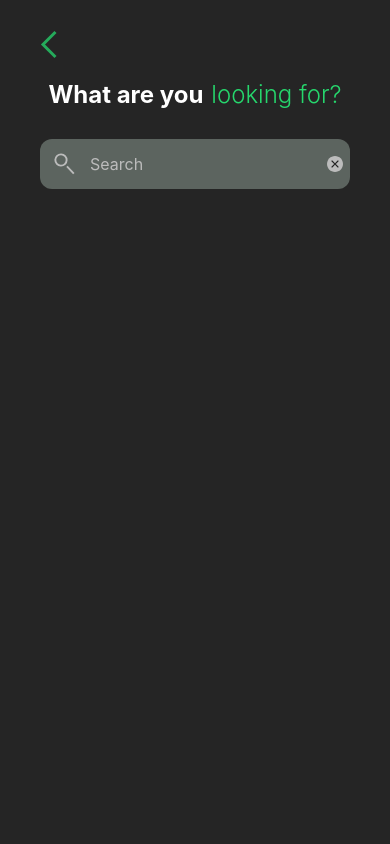
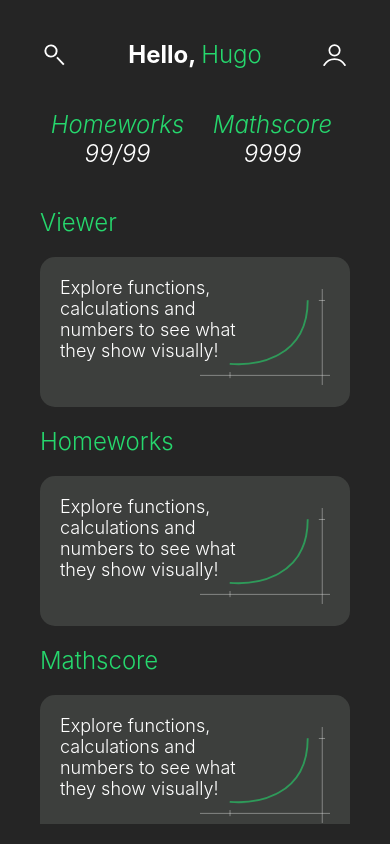
Before and after one commit to huferr/math-viewer, a React Native app: screen /search in a window 390 px wide. Built offline with nearby package versions, Linux system fonts and the light colour scheme.

Commit message:
feat: dashboard search modal

```diff
--- a/src/pages/Dashboard/Dashboard.screen.tsx
+++ b/src/pages/Dashboard/Dashboard.screen.tsx
@@ -1,7 +1,7 @@
-import React from "react";
+import React, { useState } from "react";
 import { useNavigation } from "@react-navigation/core";
 import { ProfileIcon, SearchIcon } from "../../assets/icons";
-import { BigCard, FullPage } from "../../components";
+import { BigCard, FullPage, Input, ModalFullHeight } from "../../components";
 import { menuOptions } from "../../data";
 import { NavigateTo } from "../../services";
 import { HeadingSmall } from "../../styles";
@@ -11,7 +11,8 @@ export const Dashboard: React.FC = () => {
 
   const navigation = useNavigation();
   const goToProfile = () => NavigateTo("profile", navigation, {});
-  const goToSearch = () => NavigateTo("search", navigation, {});
+
+  const [openSearchModal, setOpenSearchModal] = useState(false);
 
   const chooseMenu = (id: string) => {
     // if (id === "viewer") console.log("viewer");
@@ -30,7 +31,7 @@ export const Dashboard: React.FC = () => {
     <FullPage>
 
       <Header>
-        <Button onPress={goToSearch}>
+        <Button onPress={() => setOpenSearchModal(true)}>
           <SearchIcon />
         </Button>
         {HelloUser}
@@ -60,6 +61,22 @@ export const Dashboard: React.FC = () => {
           marginBottom={20}
         />
       ))}
+
+      <ModalFullHeight visible={openSearchModal} onRequestClose={() => setOpenSearchModal(false)}>
+        <HeadingSmall
+          textAlign="center"
+          marginTop={30}
+          marginBottom={30}
+          italic
+          green
+        >What
+          {" "}
+          <HeadingSmall italic>
+          are you looking for?
+          </HeadingSmall>
+        </HeadingSmall>
+        <Input type="search" placeholder="Search"/>
+      </ModalFullHeight>
     </FullPage>
   );
 };
--- a/src/pages/Dashboard/Search/Search.screen.tsx
+++ /dev/null
@@ -1,23 +0,0 @@
-import React, { useState } from "react";
-import { useNavigation } from "@react-navigation/core";
-import { FullPage, Input } from "../../../components";
-
-
-export const Search: React.FC = () => {
-
-  const navigation = useNavigation();
-  const goBack = () => navigation.goBack();
-  const [ search, setSearch ] = useState("");
-
-  return (
-    <FullPage
-      onPressGoBack={goBack}
-      greenTitle="looking for?"
-      whiteTitle="What are you"
-      titleFontSize={24}
-      verticalBounce={false}
-    >
-      <Input style={{ marginTop: 20 }} type="search" placeholder="Search" value={search} onChangeText={setSearch} />
-    </FullPage>
-  );
-};
--- a/src/pages/Dashboard/Search/index.tsx
+++ /dev/null
@@ -1 +0,0 @@
-export { Search } from "./Search.screen";
--- a/src/pages/Homeworks/Homeworks.screen.tsx
+++ b/src/pages/Homeworks/Homeworks.screen.tsx
@@ -91,7 +91,7 @@ export const Homeworks: React.FC = () => {
           are you looking for?
             </HeadingSmall>
           </HeadingSmall>
-          <Input type="search" placeholder="Searh for homeworks"/>
+          <Input type="search" placeholder="Search for homeworks"/>
         </ModalFullHeight>
       </FullPage>
     </>
--- a/src/pages/index.ts
+++ b/src/pages/index.ts
@@ -1,10 +1,9 @@
 export { Welcome } from "./Welcome";
 export { Dashboard } from "./Dashboard";
 export { Profile, ChangeNickname, SuccessChangeNickname, ChangeEmail, SuccessChangeEmail } from "./Dashboard/Profile";
-export { Homeworks, OnboardingHomeworks } from "./Homeworks";
+export { Homeworks } from "./Homeworks";
 export { Viewer } from "./Viewer";
 export { Mathscore } from "./Mathscore";
 export { Login, EnterRecoveryEmail, NewPassword, SuccessRecovery } from "./Login";
 export { Register, Onboarding } from "./Register";
 export { VerifyEmail } from "./Shared/VerifyEmail";
-export { Search } from "./Dashboard/Search";
--- a/src/routes/app.routes.tsx
+++ b/src/routes/app.routes.tsx
@@ -13,7 +13,6 @@ import {
   VerifyEmail,
   SuccessChangeEmail,
   SuccessChangeNickname,
-  Search,
 } from "../pages";
 
 const Stack = createNativeStackNavigator();
@@ -23,7 +22,6 @@ export const AppRoutes: React.FC = () => (
     {/*Top Domains*/}
     <Stack.Screen name="dashboard" component={Dashboard} />
     <Stack.Screen name="profile" component={Profile} />
-    <Stack.Screen name="search" component={Search} />
     <Stack.Screen name="homeworks" component={Homeworks} />
     <Stack.Screen name="mathscore" component={Mathscore} />
     <Stack.Screen name="viewer" component={Viewer} />
```
Also changed, not shown: src/pages/Dashboard/Search/Search.styles.tsx (deleted).
